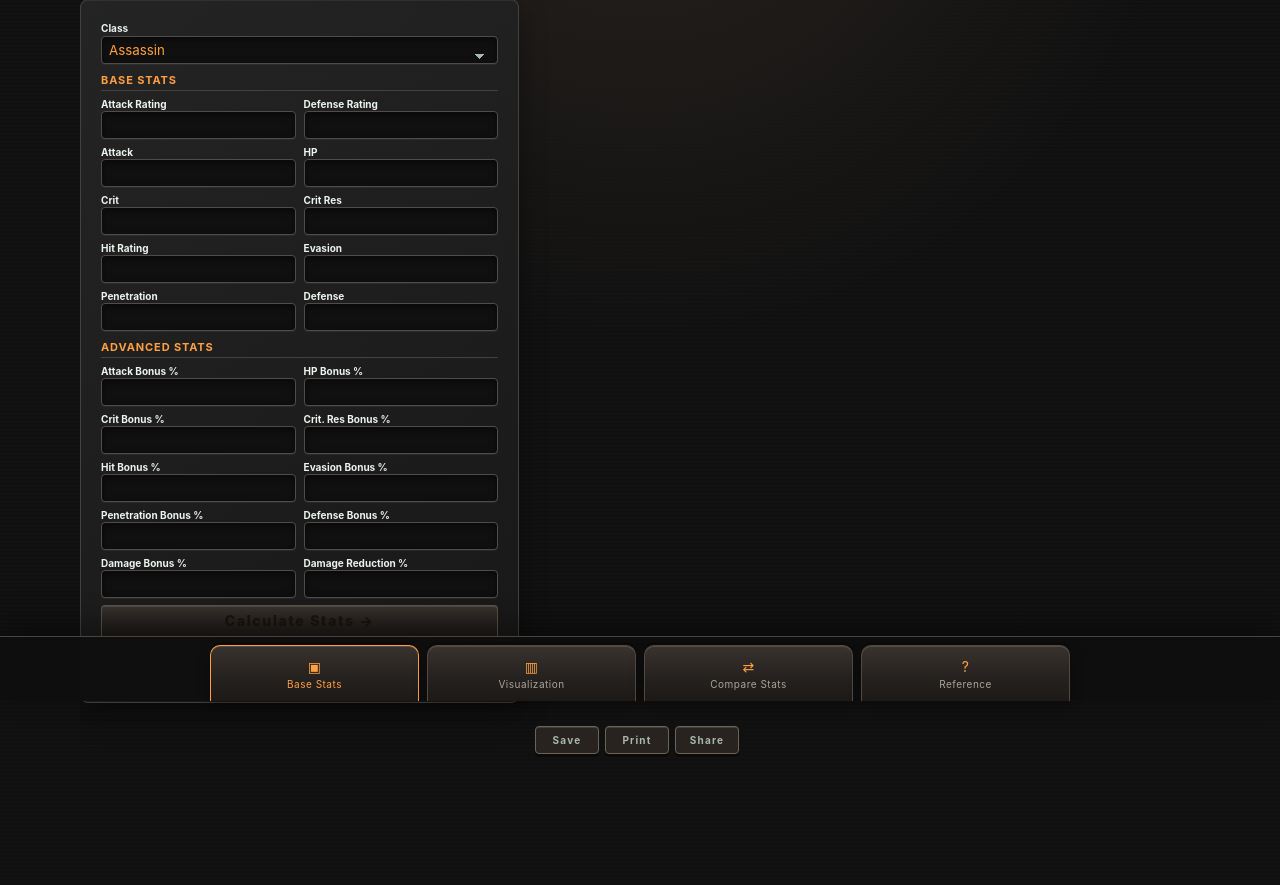
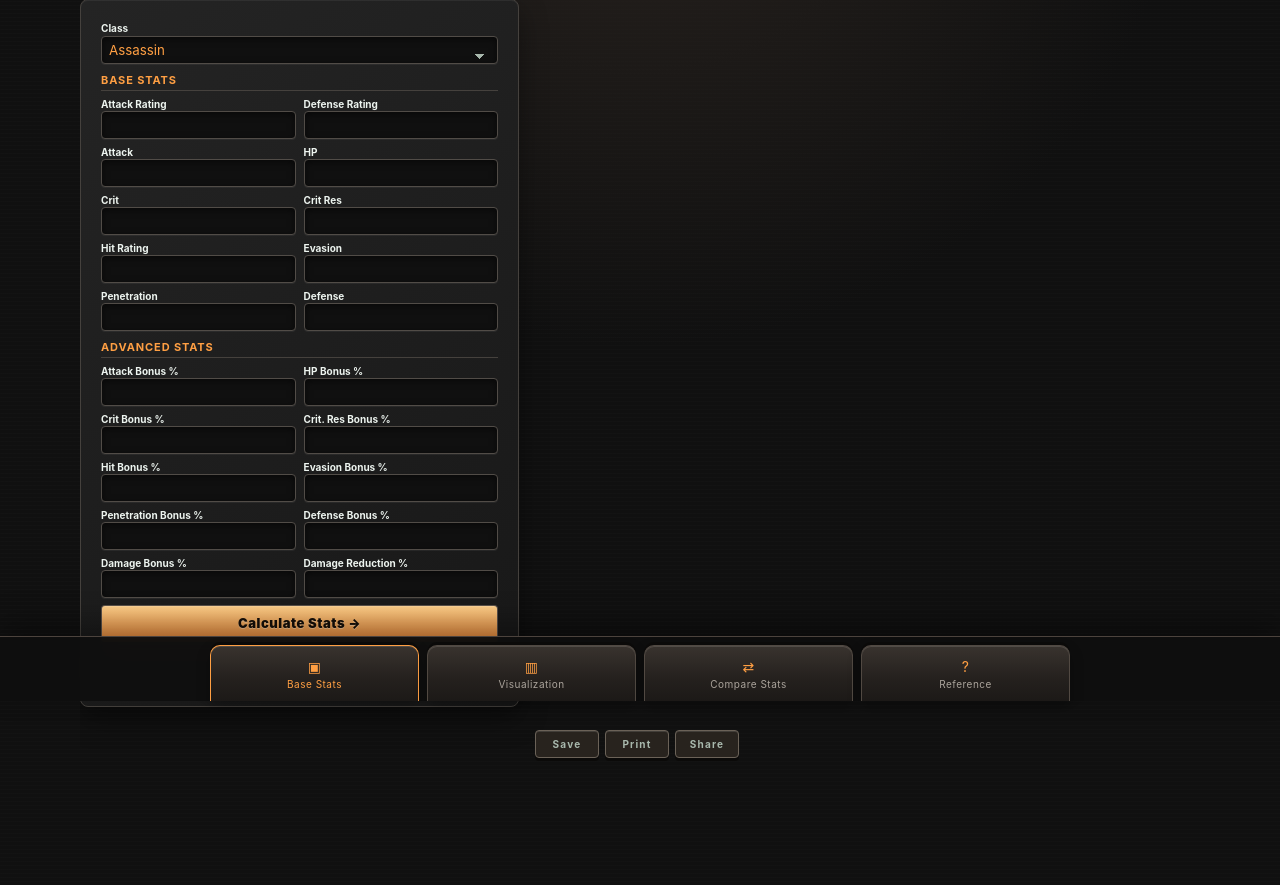
Before and after one commit to Jo11yPirate/WHOA_Adventure_Calculator, a Flask app: page / in a window 1280 px wide. Shown: the part 99-984 px from the top of the page. Before the commit the page ends 853 px from the top, so only its background shows below. Run offline with Flask 3, Linux system fonts and the light colour scheme.

Commit message:
Improve Calculate Stats button visibility
Increase contrast, size, weight, and spacing for the primary Calculate Stats action while preserving the retro dashboard styling.\n\nCo-authored-by: Copilot <223556219+Copilot@users.noreply.github.com>

```diff
--- a/static/styles.css
+++ b/static/styles.css
@@ -958,6 +958,22 @@ button:hover {
   width: 100%;
 }
 
+.stats-form .form-actions button[type="submit"] {
+  background: linear-gradient(180deg, #ffd08a, #f08a36);
+  color: #160f09;
+  font-size: 13px;
+  font-weight: 900;
+  letter-spacing: .04em;
+  padding: 10px 12px;
+  text-shadow: 0 1px 0 rgba(255, 255, 255, .35);
+}
+
+.stats-form .form-actions button[type="submit"]:hover,
+.stats-form .form-actions button[type="submit"]:focus-visible {
+  background: linear-gradient(180deg, #ffe1ad, #ff9f43);
+  color: #100b07;
+}
+
 .secondary-button {
   border: 1px solid #6b6258;
   background: #28231e;
```
